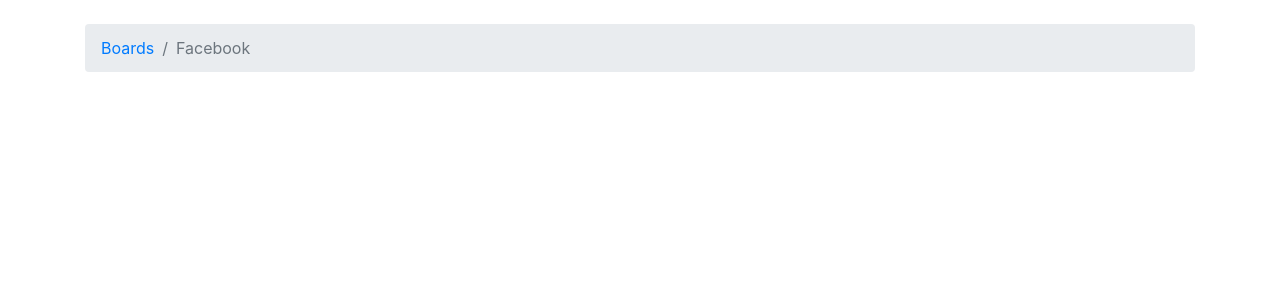
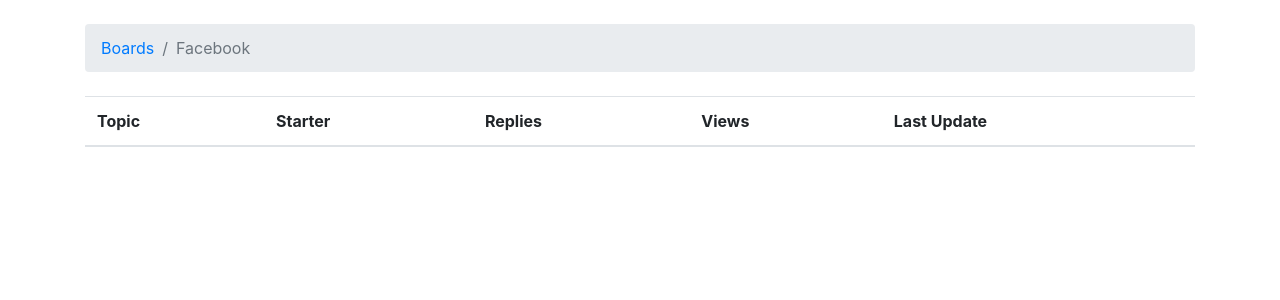
Before and after one commit to raisulislam541/myproject, a Django app: page /boards/4/ in a window 1280 px wide. Shown: the part 56-356 px from the top of the page. Run offline with Django 3.2, Linux system fonts and the light colour scheme; data comes from the database, SQL or seed files in the repository; both versions use the stored data as it was after the commit; lists and menus that the app fills with data are empty; some libraries are stand-ins or nearby versions; some web fonts are replaced.

Commit message:
add: templates for new topic

```diff
--- a/templates/topics.html
+++ b/templates/topics.html
@@ -9,5 +9,28 @@
 {% endblock %}
 
 {% block content %}
-    <!-- just leaving it empty for now. we will add core here soon. -->
+    <table class="table">
+    <thead class="thead-inverse">
+    <tr>
+        <th>Topic</th>
+        <th>Starter</th>
+        <th>Replies</th>
+        <th>Views</th>
+        <th>Last Update</th>
+    </tr>
+    </thead>
+    <tbody>
+    {% for topic in board.topics.all %}
+        <tr>
+        <td>{{ topic.subject }}</td>
+        <td>
+            {{ topic.starter.username }}
+        </td>
+        <td>0</td>
+        <td>0</td>
+            <td>{{ topic.last_update }}</td>
+        </tr>
+    {% endfor %}
+    </tbody>
+    </table>
 {% endblock %}
```
Also changed, not shown: db.sqlite3.
